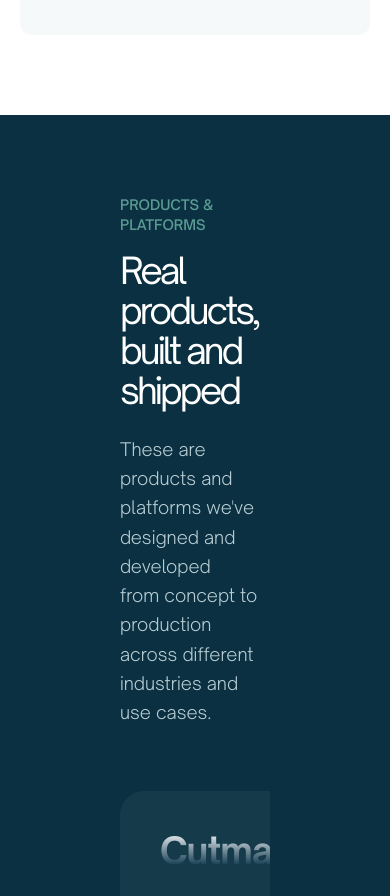
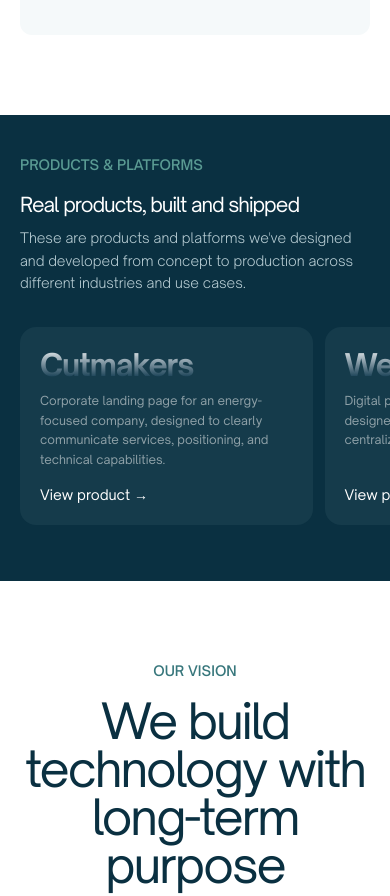
Before and after one commit to mateoLorenzo/smt-landing, a Next.js app: page / in a window 390 px wide. Shown: the part 3014-3910 px from the top of the page. Built offline with nearby package versions, Linux system fonts and the light colour scheme.

Commit message:
Products and platforms section responsive improvements

```diff
--- a/src/app/sections/ProductsAndPlatforms.tsx
+++ b/src/app/sections/ProductsAndPlatforms.tsx
@@ -26,21 +26,22 @@ export const ProductsAndPlatforms = () => {
 
   return (
     <section
-      className="relative min-h-screen flex items-center justify-center bg-[#0a3041] py-20"
+      // className="relative md:min-[80vh] flex items-center justify-center bg-[#0a3041] py-10 md:py-20"
+      className="relative flex items-center justify-center bg-[#0a3041] py-10 md:py-15"
       id="products-platforms"
     >
-      <div className="max-w-[1500px] mx-auto px-[120px] w-full">
+      {/* <div className="max-w-[1500px] mx-auto px-5 md:px-[120px] w-full"> */}
+      <div className="max-w-[1500px] mx-auto  w-full">
         {/* Header */}
-        <div className="mb-16">
+        <div className="mb-8 px-5 md:px-[120px] md:mb-12">
           <p className="text-sm uppercase text-[#5A9B93] mb-4 font-medium">
             PRODUCTS & PLATFORMS
           </p>
-          <h2 className="text-4xl md:text-4.5xl font-normal text-white mb-6 tracking-[-3px]">
+          <h2 className="text-xl tracking-[-1px] md:text-4xl font-normal text-white mb-2 md:mb-6 md:tracking-[-2px]">
             Real products, built and shipped
           </h2>
-          <p className="text-[#B8CDD4] font-light text-lg max-w-3xl leading-relaxed">
+          <p className="text-[#B8CDD4] font-light text-sm md:text-lg max-w-3xl leading-relaxed md:max-w-[600px]">
             These are products and platforms we&apos;ve designed and developed{" "}
-            <br />
             from concept to production across different industries and use
             cases.
           </p>
@@ -48,21 +49,23 @@ export const ProductsAndPlatforms = () => {
 
         {/* Products Cards - Horizontal scroll */}
         <div className="relative">
-          <div className="flex gap-6 overflow-x-auto pb-4 scrollbar-hide">
+          {/* <div className="flex gap-3 md:gap-4 overflow-x-auto px-5 md:px-[120px] pb-4 scrollbar-hide"> */}
+          <div className="flex gap-3 md:gap-4 overflow-x-auto px-5 md:pl-[120px] pb-4 scrollbar-hide">
             {products.map((product, index) => (
               <div
                 key={index}
-                className="shrink-0 w-[380px] bg-[#153B4B] rounded-3xl p-10 flex flex-col justify-between min-h-[320px]"
+                // className="shrink-0 max-w-[75vw] md:w-[480px] md:min-h-[250px] bg-[#153B4B] rounded-2xl md:rounded-3xl p-5 md:p-10 flex flex-col justify-between "
+                className="shrink-0 max-w-[75vw] md:w-[480px] bg-[#153B4B] rounded-2xl md:rounded-3xl p-5 md:p-10 flex flex-col justify-between "
               >
                 <div>
-                  <h3 className="text-4xl font-bold mb-6 tracking-[-1px] bg-linear-to-b from-white from-0% to-[#0B3A4F] to-88% bg-clip-text text-transparent">
+                  <h3 className="text-3xl md:text-4xl font-bold mb-2 md:mb-6 tracking-[-1px] bg-linear-to-b from-white from-0% to-[#0B3A4F] to-88% bg-clip-text text-transparent">
                     {product.title}
                   </h3>
-                  <p className="text-[#B8CDD4] leading-relaxed mb-8">
+                  <p className="text-xs md:text-[16px] text-[#8FA1A8] leading-relaxed mb-4 md:mb-8">
                     {product.description}
                   </p>
                 </div>
-                <button className="text-white text-base font-normal hover:text-[#5A9B93] transition-colors duration-200 text-left cursor-pointer">
+                <button className="text-white text-sm md:text-base font-normal hover:text-[#5A9B93] transition-colors duration-200 text-left cursor-pointer">
                   View product →
                 </button>
               </div>
@@ -71,7 +74,7 @@ export const ProductsAndPlatforms = () => {
         </div>
 
         {/* Scroll indicator hint */}
-        <div className="flex justify-center mt-8">
+        {/* <div className="flex justify-center mt-8">
           <div className="flex gap-2">
             {products.map((_, index) => (
               <div
@@ -82,7 +85,7 @@ export const ProductsAndPlatforms = () => {
               />
             ))}
           </div>
-        </div>
+        </div> */}
       </div>
     </section>
   );
```
